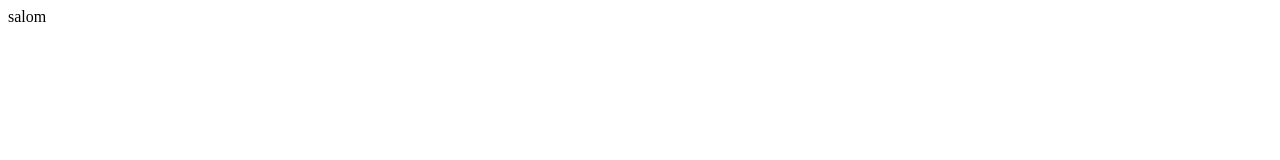
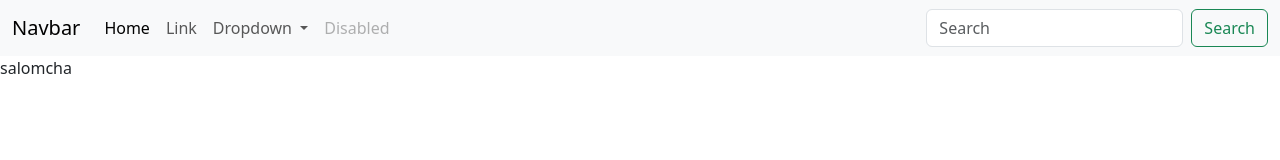
Before and after one commit to AbdullayevDev/first_project, a plain HTML site: page index.html in a window 1280 px wide. Drawn offline with nearby package versions, Linux system fonts and the light colour scheme.

Commit message:
second commit

```diff
--- a/index.html
+++ b/index.html
@@ -4,8 +4,48 @@
     <meta charset="UTF-8">
     <meta name="viewport" content="width=device-width, initial-scale=1.0">
     <title>Git uchun</title>
+    <link rel="stylesheet" href="https://cdn.jsdelivr.net/npm/bootstrap@5.3.2/dist/css/bootstrap.min.css">
 </head>
 <body>
-    salom
+
+    <nav class="navbar navbar-expand-lg bg-body-tertiary">
+        <div class="container-fluid">
+          <a class="navbar-brand" href="#">Navbar</a>
+          <button class="navbar-toggler" type="button" data-bs-toggle="collapse" data-bs-target="#navbarSupportedContent" aria-controls="navbarSupportedContent" aria-expanded="false" aria-label="Toggle navigation">
+            <span class="navbar-toggler-icon"></span>
+          </button>
+          <div class="collapse navbar-collapse" id="navbarSupportedContent">
+            <ul class="navbar-nav me-auto mb-2 mb-lg-0">
+              <li class="nav-item">
+                <a class="nav-link active" aria-current="page" href="#">Home</a>
+              </li>
+              <li class="nav-item">
+                <a class="nav-link" href="#">Link</a>
+              </li>
+              <li class="nav-item dropdown">
+                <a class="nav-link dropdown-toggle" href="#" role="button" data-bs-toggle="dropdown" aria-expanded="false">
+                  Dropdown
+                </a>
+                <ul class="dropdown-menu">
+                  <li><a class="dropdown-item" href="#">Action</a></li>
+                  <li><a class="dropdown-item" href="#">Another action</a></li>
+                  <li><hr class="dropdown-divider"></li>
+                  <li><a class="dropdown-item" href="#">Something else here</a></li>
+                </ul>
+              </li>
+              <li class="nav-item">
+                <a class="nav-link disabled" aria-disabled="true">Disabled</a>
+              </li>
+            </ul>
+            <form class="d-flex" role="search">
+              <input class="form-control me-2" type="search" placeholder="Search" aria-label="Search">
+              <button class="btn btn-outline-success" type="submit">Search</button>
+            </form>
+          </div>
+        </div>
+      </nav>
+    salomcha
+
+    <script src="https://cdn.jsdelivr.net/npm/bootstrap@5.3.2/dist/js/bootstrap.bundle.min.js"></script>
 </body>
 </html>
```
